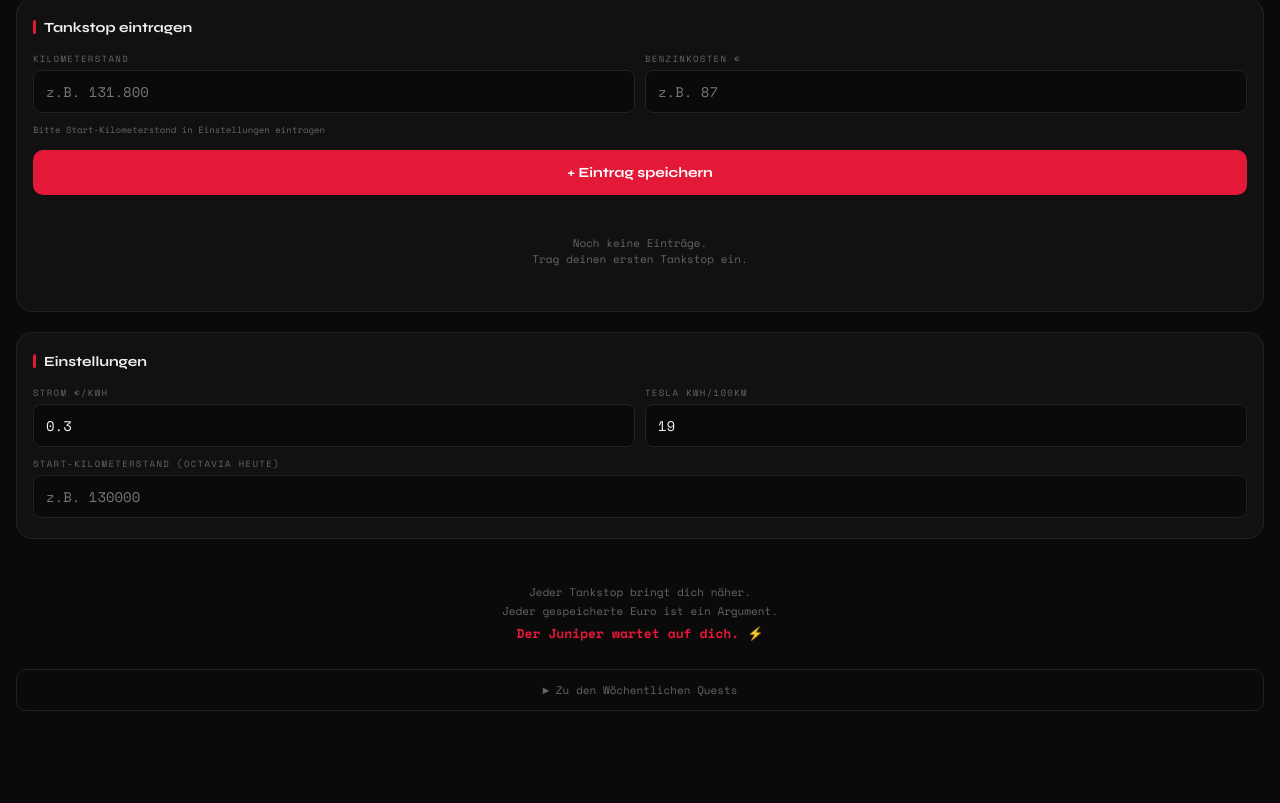
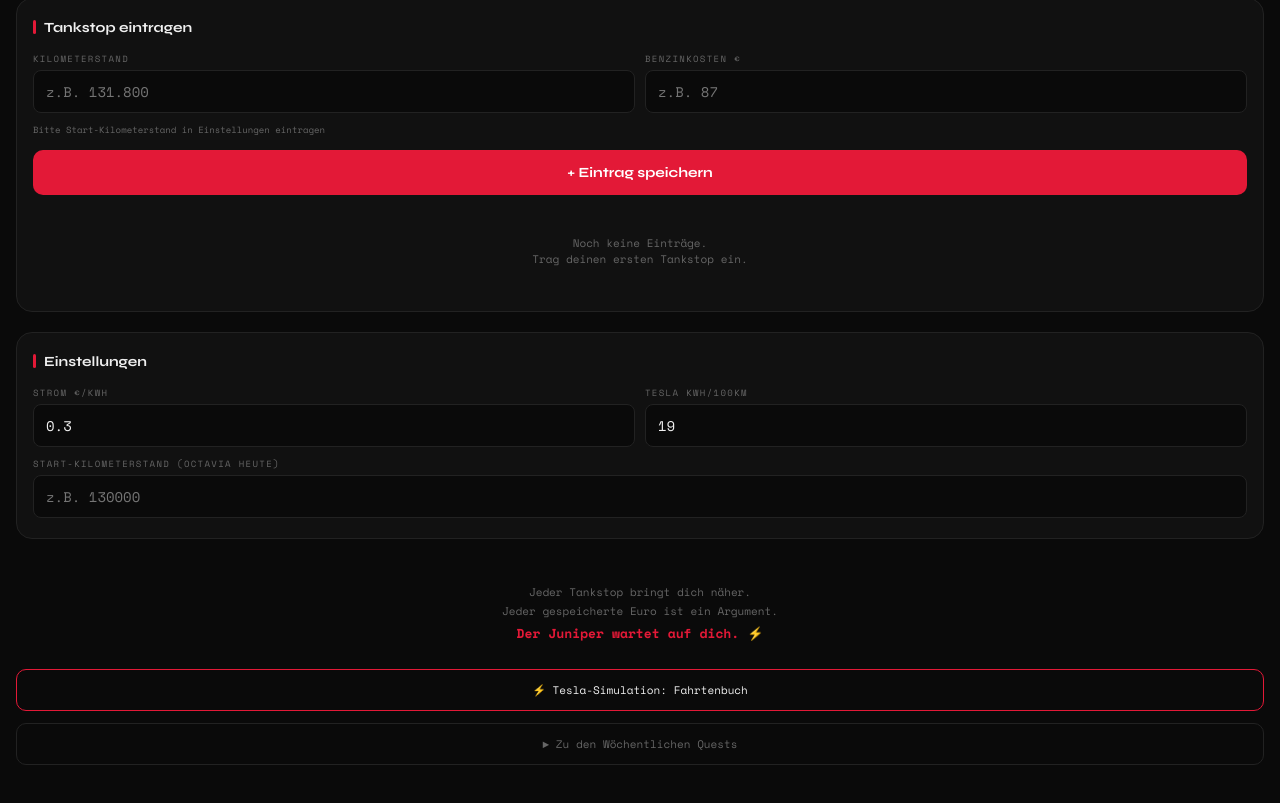
Before and after one commit to khezul/Tesla-Tracker, a plain HTML site: page index.html in a window 1280 px wide. Shown: the part 1335-2138 px from the top of the page. Drawn offline with nearby package versions, Linux system fonts and the light colour scheme.

Commit message:
Update index.html

```diff
--- a/index.html
+++ b/index.html
@@ -186,6 +186,8 @@
 
 <div class="motivation">Jeder Tankstop bringt dich näher.<br>Jeder gespeicherte Euro ist ein Argument.<br><strong>Der Juniper wartet auf dich. &#9889;</strong></div>
 
+<a href="fahrtenbuch.html" style="display:block;text-align:center;margin:0 0 12px;font-family:var(--mono);font-size:11px;color:var(--text);text-decoration:none;padding:12px;border:1px solid var(--red);border-radius:10px;">&#9889; Tesla-Simulation: Fahrtenbuch</a>
+
 <a href="tesla-quests.html" style="display:block;text-align:center;margin:0 0 40px;font-family:var(--mono);font-size:11px;color:var(--muted);text-decoration:none;padding:12px;border:1px solid var(--border);border-radius:10px;">&#9658; Zu den Wöchentlichen Quests</a>
 
 <script>
```
